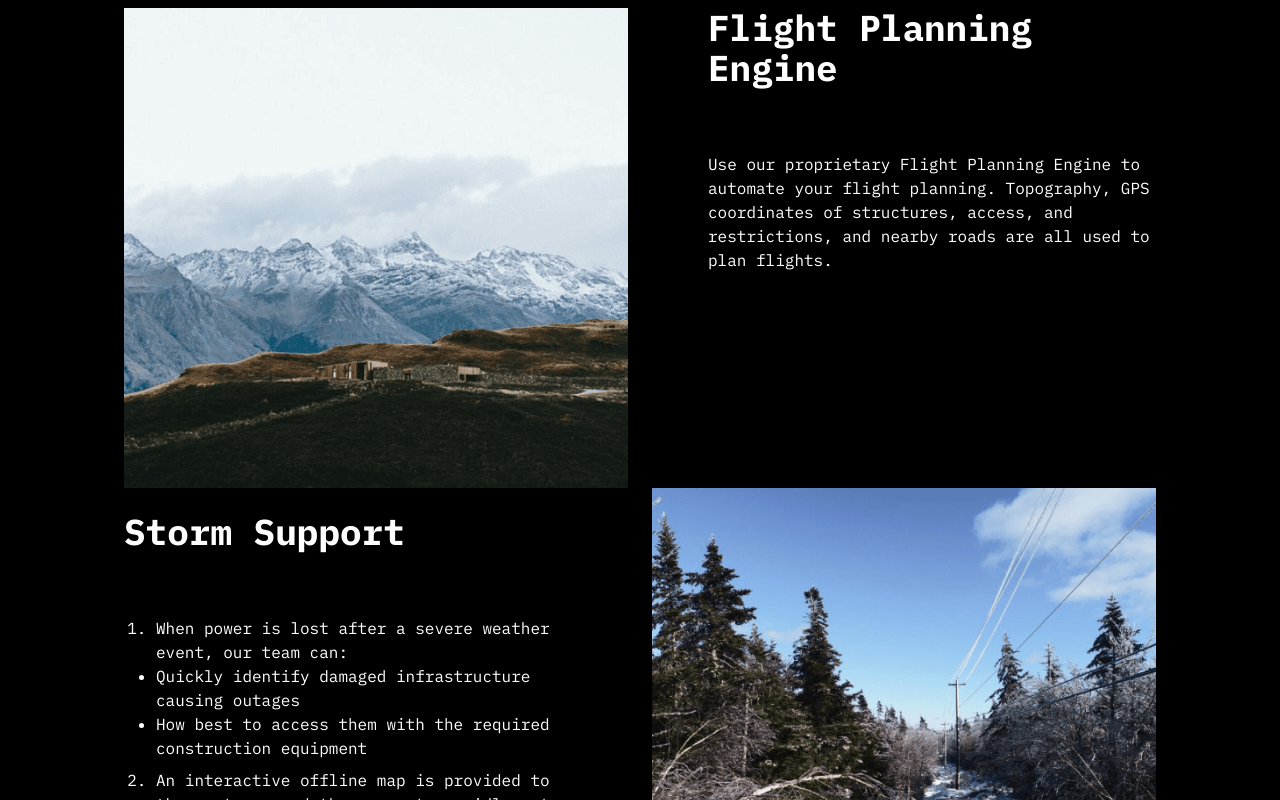
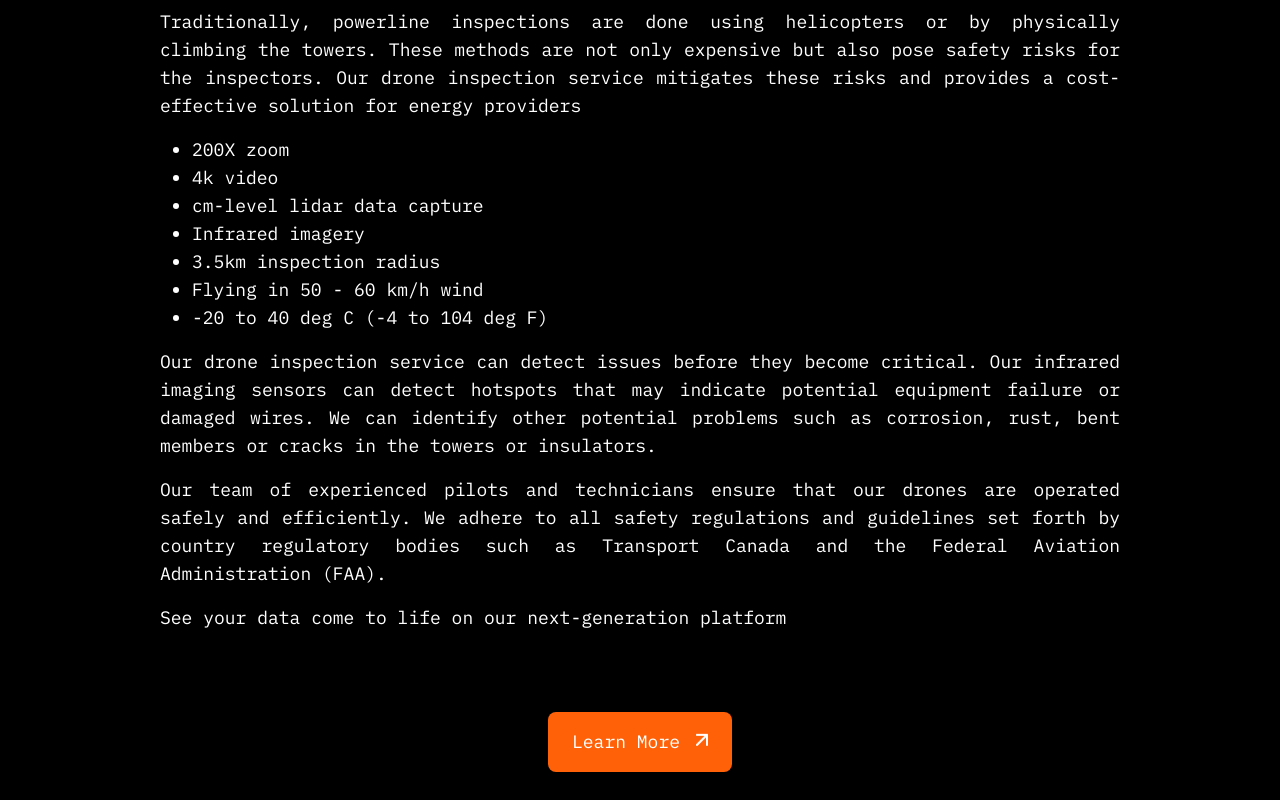
Before and after one commit to Generalsoi/detect-atlantic, a React (Vite) app: page /solutions/powerlineinspectionservices in a window 1280 px wide. Shown: the part 1640-2440 px from the top of the page. Built offline with nearby package versions, Linux system fonts and the light colour scheme.

Commit message:
fix: minor updates

```diff
--- a/src/layouts/solutions/platform.tsx
+++ b/src/layouts/solutions/platform.tsx
@@ -73,16 +73,14 @@ export const Platform: FC = () => {
             on three core principles:
           </p>
 
-          <p className="text-justify mt-4 md:pl-8">
-            <ol className="list-decimal">
-              <li>Automation... To keep your cost low</li>
-              <li>Real-time... to make decisions when it's happening</li>
-              <li>
-                Connectivity... so information can be seamlessly transferred
-                into your current workflow.
-              </li>
-            </ol>
-          </p>
+          <ol className="list-decimal text-justify mt-4 md:pl-8">
+            <li>Automation... To keep your cost low</li>
+            <li>Real-time... to make decisions when it's happening</li>
+            <li>
+              Connectivity... so information can be seamlessly transferred into
+              your current workflow.
+            </li>
+          </ol>
           <p className="text-justify mt-4">Here's how it works:</p>
         </motion.div>
       </div>
--- a/src/layouts/solutions/power.tsx
+++ b/src/layouts/solutions/power.tsx
@@ -6,10 +6,8 @@ import { Footer } from "./../../components/Footer";
 import { Stormsupport } from "./stormsupport";
 import { Flightplanning } from "./flightplanning";
 import { ColletAnnotateScroll } from "./../homepage/colletAnnotate";
-import { powerServicesList } from "../../helpers/powerServicesList";
-import { MdKeyboardArrowRight, MdKeyboardArrowDown } from "react-icons/md";
-import ArrowRight from "../../assets/images/arrow-right.png";
-import MediaTwo from "../../assets/images/media2.png";
+import { Link } from "react-router-dom";
+import UpArrow from "../../assets/images/uparrow.png";
 
 export const Power: FC = () => {
   const [openAccordion, setOpenAccordion] = useState<boolean>(false);
@@ -103,6 +101,54 @@ export const Power: FC = () => {
           ))}
         </div>
       </div> */}
+      <motion.div
+        className="mb-32 md:mb-40 md:px-40 text-sm md:text-lg px-4"
+        whileInView={{ y: 0, opacity: 1 }}
+        initial={{ y: 100, opacity: 0 }}
+        transition={{ type: "spring", stiffness: 20 }}
+      >
+        <p className="text-justify">
+          Traditionally, powerline inspections are done using helicopters or by
+          physically climbing the towers. These methods are not only expensive
+          but also pose safety risks for the inspectors. Our drone inspection
+          service mitigates these risks and provides a cost-effective solution
+          for energy providers{" "}
+        </p>
+        <ul className="list-disc mt-4 pl-8 text-justify">
+          <li>200X zoom</li>
+          <li>4k video</li>
+          <li>cm-level lidar data capture</li>
+          <li>Infrared imagery</li>
+          <li>3.5km inspection radius</li>
+          <li>Flying in 50 - 60 km/h wind</li>
+          <li>-20 to 40 deg C (-4 to 104 deg F)</li>
+        </ul>
+        <p className="text-justify mt-4">
+          Our drone inspection service can detect issues before they become
+          critical. Our infrared imaging sensors can detect hotspots that may
+          indicate potential equipment failure or damaged wires. We can identify
+          other potential problems such as corrosion, rust, bent members or
+          cracks in the towers or insulators.
+        </p>
+        <p className="text-justify mt-4">
+          Our team of experienced pilots and technicians ensure that our drones
+          are operated safely and efficiently. We adhere to all safety
+          regulations and guidelines set forth by country regulatory bodies such
+          as Transport Canada and the Federal Aviation Administration (FAA).
+        </p>
+
+        <p className="text-justify mt-4">
+          See your data come to life on our next-generation platform
+        </p>
+        <div className="w-full flex items-center justify-center mt-10">
+          <Link to="/solutions/aisoftware">
+            <button className="flex items-center justify-center gap-4 bg-[#FF6108] text-white px-6 py-4 border-none rounded-lg mt-10">
+              Learn More
+              <img src={UpArrow} alt="up arrow" className="animate-bounce" />
+            </button>
+          </Link>
+        </div>
+      </motion.div>
 
       <Flightplanning />
       <Stormsupport />
--- a/src/pages/Homepage.tsx
+++ b/src/pages/Homepage.tsx
@@ -180,12 +180,12 @@ export const Homepage = () => {
               </h4>
               {currentId === service.index && (
                 <motion.div
-                  className="md:flex items-start gap-10"
+                  className="md:flex items-start gap-20"
                   initial={{ opacity: 0, y: "-10%" }}
                   animate={{ opacity: 1, y: 0 }}
                   transition={{ type: "spring", stiffness: 40 }}
                 >
-                  <motion.span className="w-full md:w-[50%]">
+                  <motion.span className="w-full md:w-[45%]">
                     <p className="my-8 text-sm">{service.description}</p>
                     <a
                       href={service.link}
```
